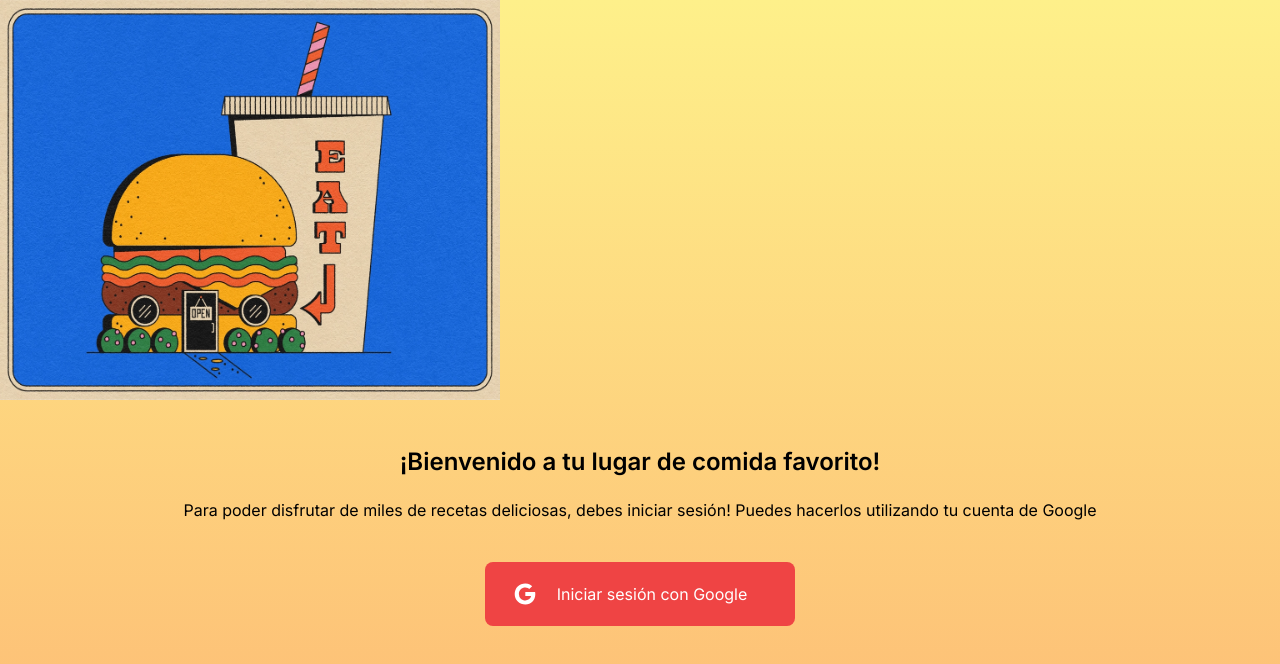
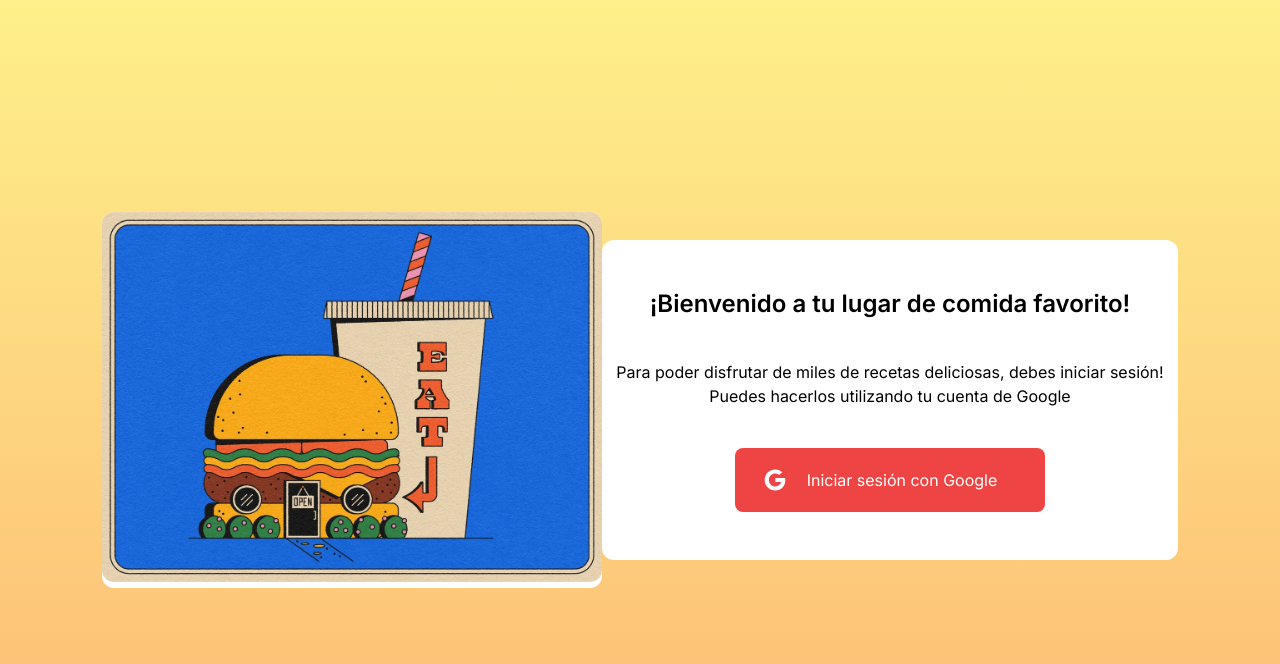
Before and after one commit to EdgarDev17/recipe, a Next.js app: page /login in a window 1280 px wide. Shown: the top 664 px of the page. Built offline with nearby package versions, Linux system fonts and the light colour scheme; no server answers.

Commit message:
improving login UI for desktop

```diff
--- a/pages/login.tsx
+++ b/pages/login.tsx
@@ -6,27 +6,31 @@ const Login = () => {
 	const { data: session } = useSession()
 	return (
 		<>
-				{/* bg-gradient-to-t from-orange-500 to-yellow-200 */}
-				<div className=' h-screen bg-gradient-to-t from-orange-300 to-yellow-200'>
+			<div className='sm:flex sm:items-center sm:justify-center h-screen bg-gradient-to-t from-orange-300 to-yellow-200'>
+				<div className='sm:bg-white rounded-xl'>
 					<Image
 						alt='this is the image for the login page'
 						src='/food.webp'
 						width={500}
-						height={400}
+						height={370}
+						className='rounded-xl'
 					/>
-					<div className='my-10'>
+				</div>
+				<div className='my-10 sm:h-80  sm:flex sm:flex-col sm:justify-center sm:items-center sm:w-2/4 gap-y-5 sm:bg-white rounded-xl sm:max-w-xl'>
+
 					<h1 className='font-semibold text-2xl text-center'>
 						¡Bienvenido a tu lugar de comida favorito!
 					</h1>
 
 					<p className='font-normal text-center my-5'>
 						Para poder disfrutar de miles de recetas deliciosas,
-							debes iniciar sesión! Puedes hacerlos utilizando tu cuenta de Google
+						debes iniciar sesión! Puedes hacerlos utilizando tu
+						cuenta de Google
 					</p>
-					</div>
 
 					<div className='flex justify-center items-center'>
 						<LoginButton />
+					</div>
 				</div>
 			</div>
 		</>
```
Lines whose indentation alone changed are shown as unchanged.
